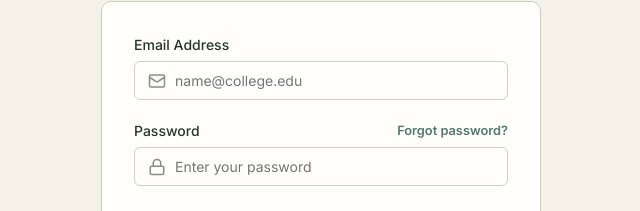
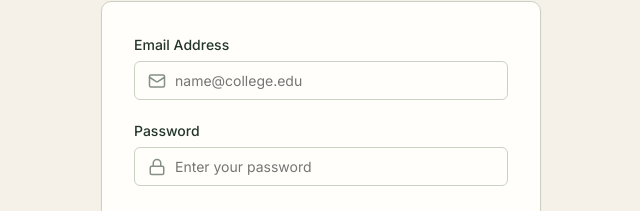
Before and after one commit to adityad75214-hub/FixIt, a React (Vite) app in the folder frontend/: page /login in a window 1280 px wide. Shown: the part 367-578 px from the top of the page, without its empty margins (319-959 px from the left). Built offline with nearby package versions, Linux system fonts and the light colour scheme; no server answers; the HTML template or start-up script is replaced by a standard one.

Commit message:
Remove unavailable password reset link

```diff
--- a/frontend/src/pages/LoginPage.jsx
+++ b/frontend/src/pages/LoginPage.jsx
@@ -158,7 +158,7 @@ export default function LoginPage() {
 
             <div className="form-group">
               <div style={{ display: 'flex', justifyContent: 'space-between', alignItems: 'center', marginBottom: '0.375rem' }}>
-                <label className="form-label" style={{ marginBottom: 0 }}>Password</label><Link to="/forgot-password" style={{ fontSize: "0.8rem", color: "var(--brand-blue)", fontWeight: 600 }}>Forgot password?</Link>
+                <label className="form-label" style={{ marginBottom: 0 }}>Password</label>
               </div>
               <div style={{ position: 'relative' }}>
                 <input
```
